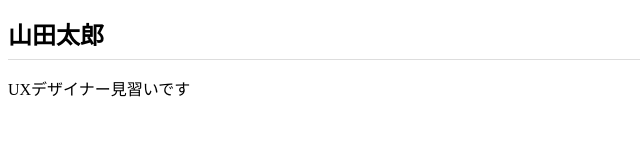
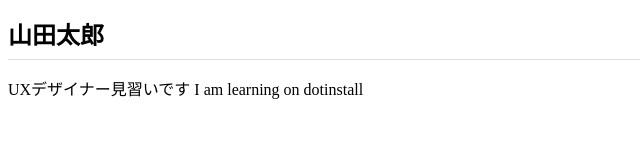
Before and after one commit to Abetu777/Abetu777.github.io, a plain HTML site: page index.html in a window 1280 px wide. Shown: the whole page, without its empty margins (0-640 px from the left). Drawn offline with Linux system fonts and the light colour scheme.

Commit message:
Add files via upload

```diff
--- a/index.html
+++ b/index.html
@@ -9,6 +9,6 @@
 </head>
 <body>
   <h1>山田太郎</h1>
-  <p>UXデザイナー見習いです</p>
+  <p>UXデザイナー見習いです I am learning on dotinstall</p>
 </body>
 </html>
```
